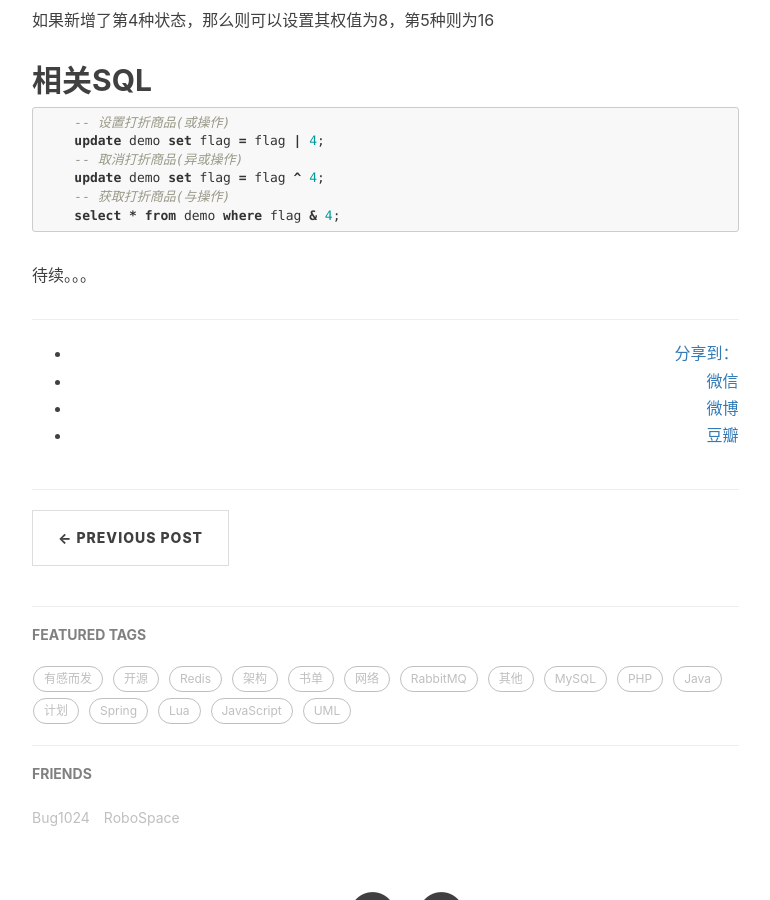
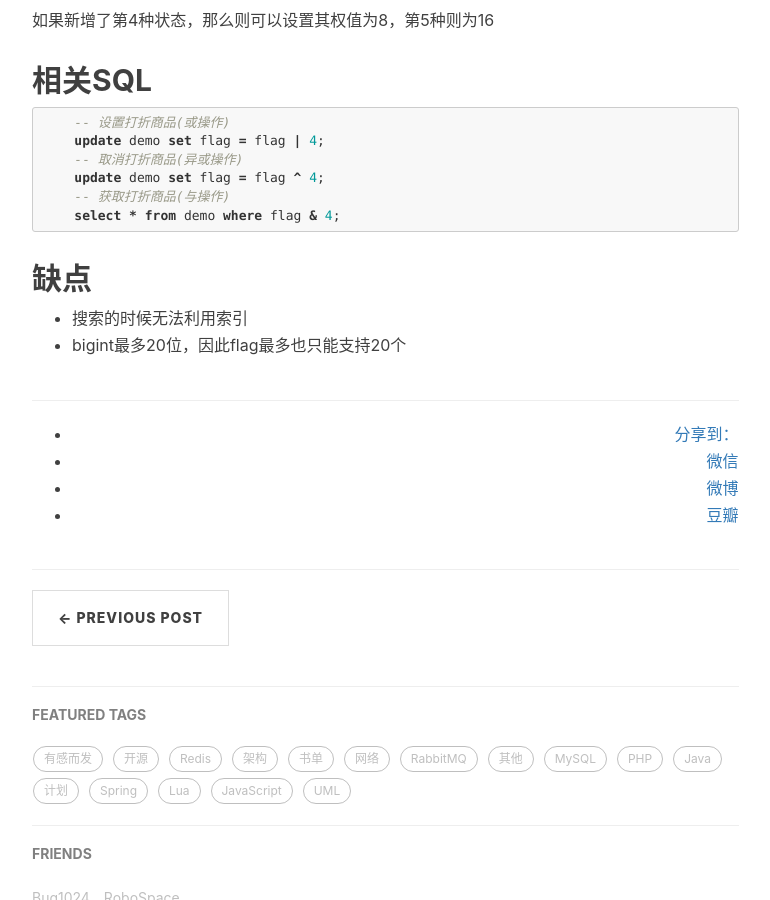
Before and after one commit to bug1024/jeet-blog, a Jekyll site: the page built from _posts/2017-03-22-flag.md, in a window 1280 px wide and 900 px high, scrolled down 1393 px. Shown: the whole window, without its empty margins (233-1003 px from the left). Built offline with Jekyll 4.4.1, drawn with Linux system fonts in a browser that asks for light colours; nearby versions of some CDN libraries; comment, search, counter and statistics services are not loaded.

Commit message:
update post

````diff
--- a/_posts/2017-03-22-flag.md
+++ b/_posts/2017-03-22-flag.md
@@ -44,4 +44,6 @@ Linux系统中的权限，通常我们所知权限分为r 读, w 写, x 执行
     select * from demo where flag & 4;
 ```
 
-待续。。。
+## 缺点
+ - 搜索的时候无法利用索引
+ - bigint最多20位，因此flag最多也只能支持20个
````
